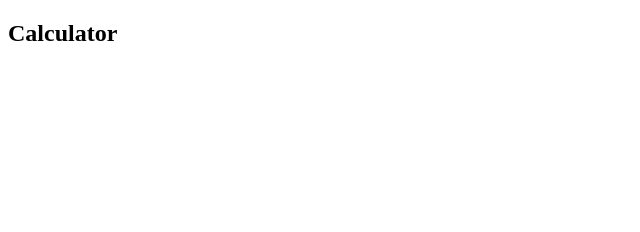
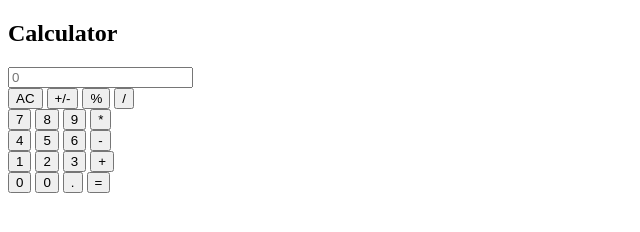
Before and after one commit to rawatvipin756/Calculator, a plain HTML site: page index.html in a window 1280 px wide. Shown: the whole page, without its empty margins (0-640 px from the left). Drawn offline with Linux system fonts and the light colour scheme.

Commit message:
addition of some functionality

```diff
--- a/index.html
+++ b/index.html
@@ -4,14 +4,48 @@
     <meta charset="UTF-8">
     <meta name="viewport" content="width=device-width, initial-scale=1.0">
     <title>Calculator</title>
-    <link rel="styleshet" href="style.css">
+    <link rel="stylesheet" href="style.css">
 </head>
 <body>
     <section class="container">
         <header>
             <h1>Calculator</h1>
         </header>
-        <main></main>
+        <main>
+            <input type="number" id="inputTask" placeholder="0">
+            <div class="box">
+                <div class="boxes">
+                    <button>AC</button>
+                    <button>+/-</button>
+                    <button>%</button>
+                    <button>/</button>
+                </div>
+                <div class="boxes">
+                    <button>7</button>
+                    <button>8</button>
+                    <button>9</button>
+                    <button>*</button>
+                </div>
+                <div class="boxes">
+                    <button>4</button>
+                    <button>5</button>
+                    <button>6</button>
+                    <button>-</button>
+                </div>
+                <div class="boxes">
+                    <button>1</button>
+                    <button>2</button>
+                    <button>3</button>
+                    <button>+</button>
+                </div>
+                <div class="boxes">
+                    <button>0</button>
+                    <button>0</button>
+                    <button>.</button>
+                    <button>=</button>
+                </div>
+            </div>
+        </main>
         <script src="script.js"></script>
     </section>
 </body>
--- a/script.js
+++ b/script.js
@@ -0,0 +1,8 @@
+let inputTask=document.getElementById("inputTask");
+let buttons=document.querySelectorAll(".boxes button");
+
+buttons.forEach((button)=> {
+    button.addEventListener("click",()=> {
+        console.log(button.innerText);
+    })
+});
```
